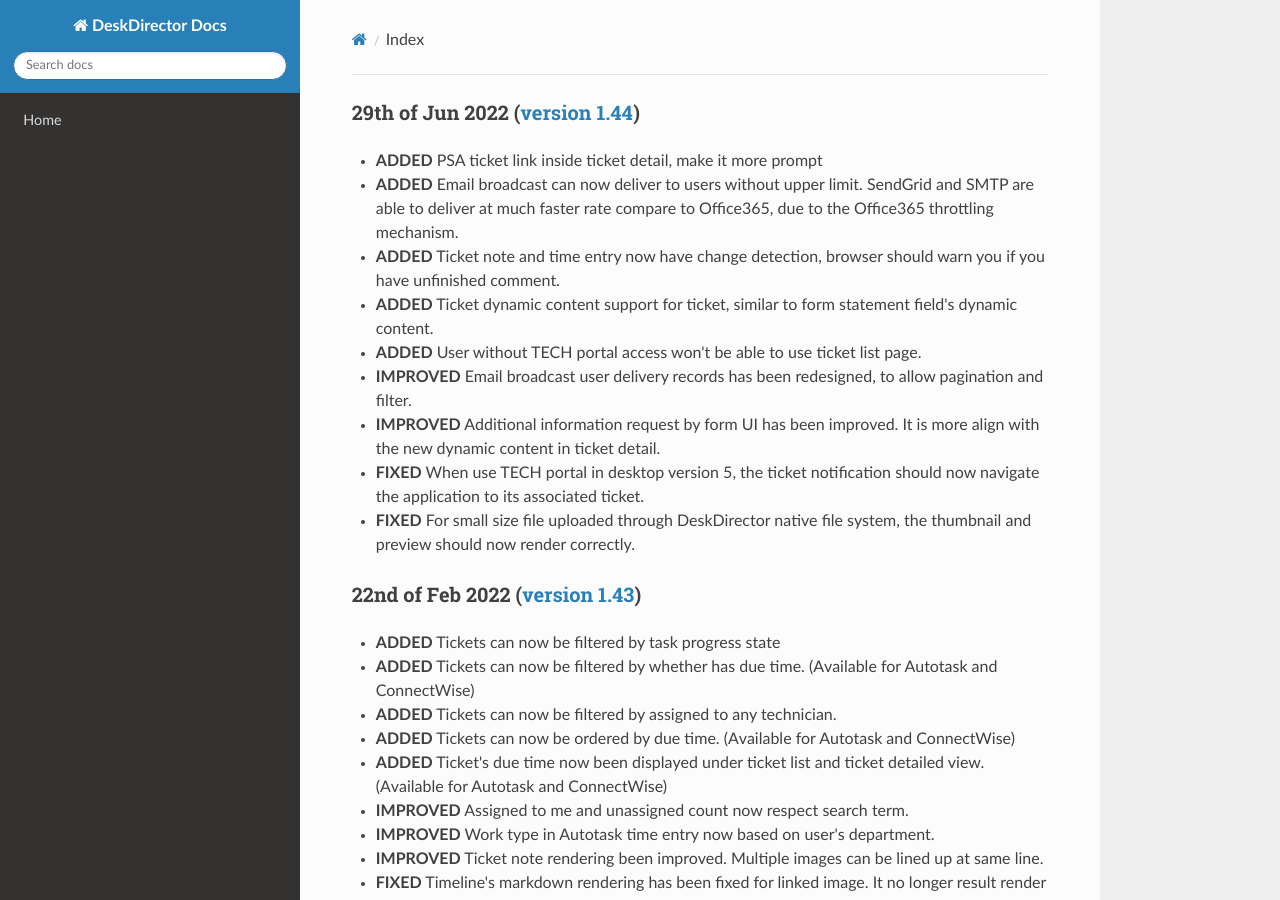
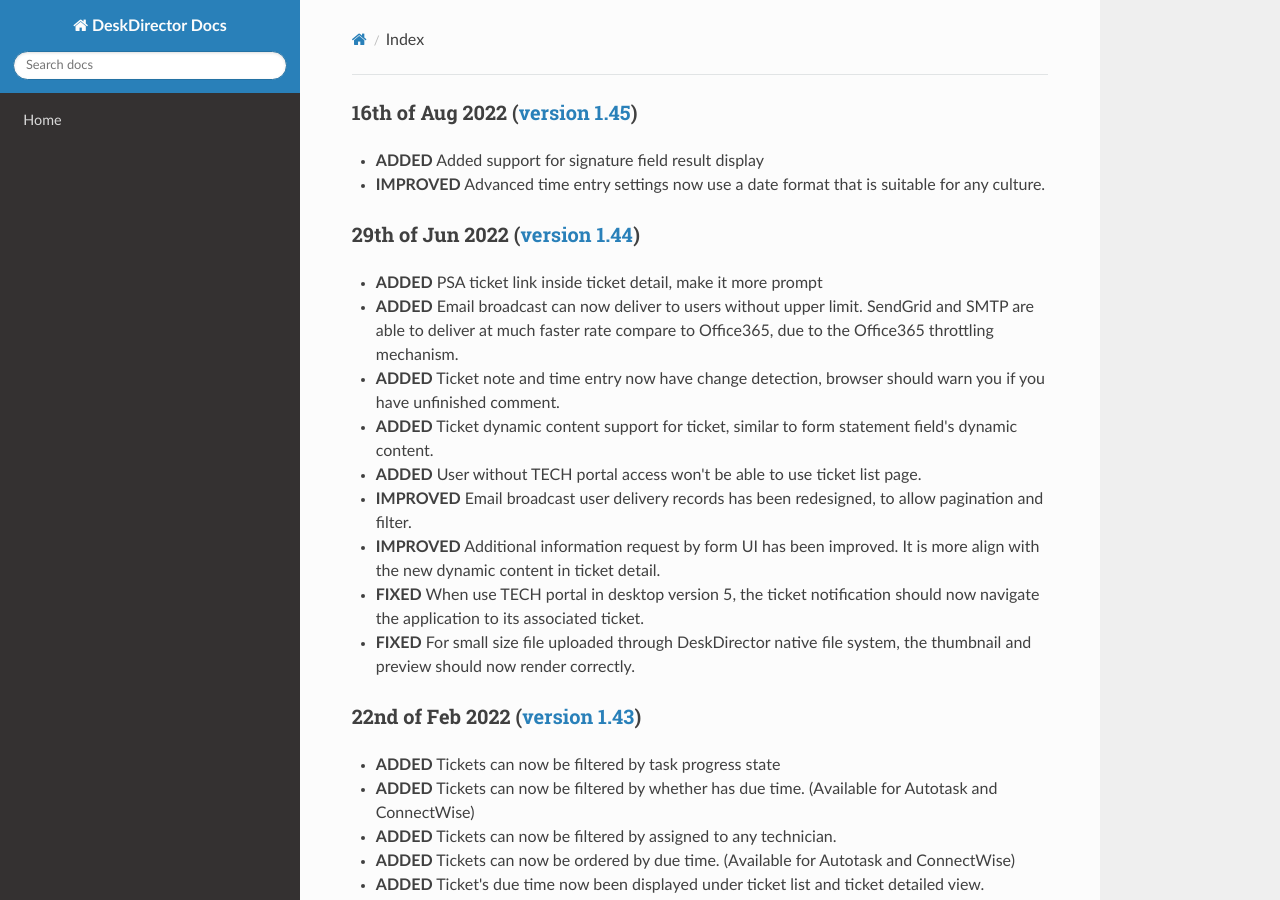
Before and after one commit to DeskDirector/docs, an MkDocs documentation site: the page built from docs/_release/tech/README.md, in a window 1280 px wide and 900 px high. Built offline with MkDocs 1.6.1, drawn with Linux system fonts in a browser that asks for light colours; nearby versions of some CDN libraries; old or Windows-style settings are respelled for this version of MkDocs.

Commit message:
Update README.md

```diff
--- a/docs/_release/tech/README.md
+++ b/docs/_release/tech/README.md
@@ -1,3 +1,8 @@
+### 16th of Aug 2022 ([version 1.45](v1.45))
+
+- **ADDED** Added support for signature field result display
+- **IMPROVED** Advanced time entry settings now use a date format that is suitable for any culture.
+
 ### 29th of Jun 2022 ([version 1.44](v1.44))
 
 - **ADDED** PSA ticket link inside ticket detail, make it more prompt
```
